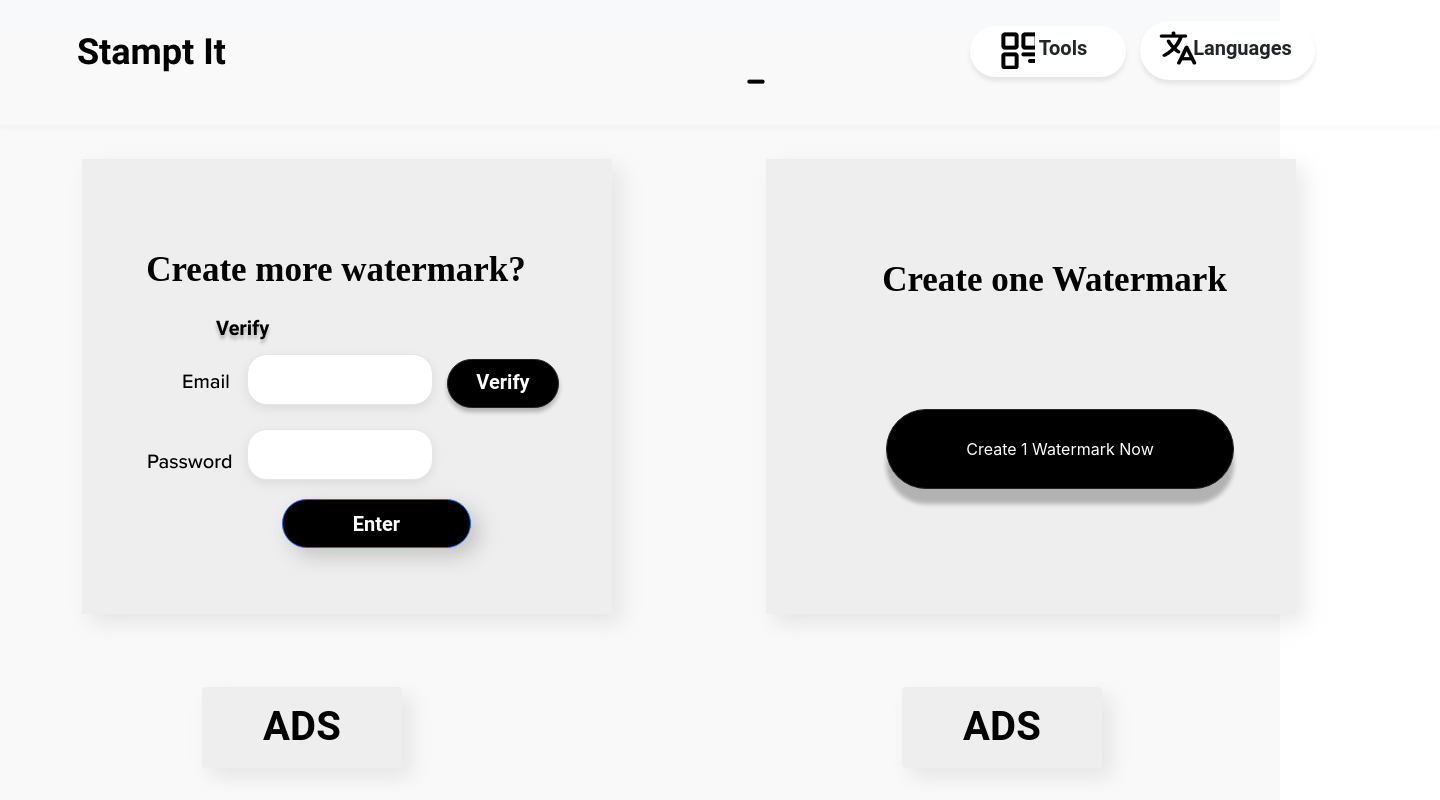
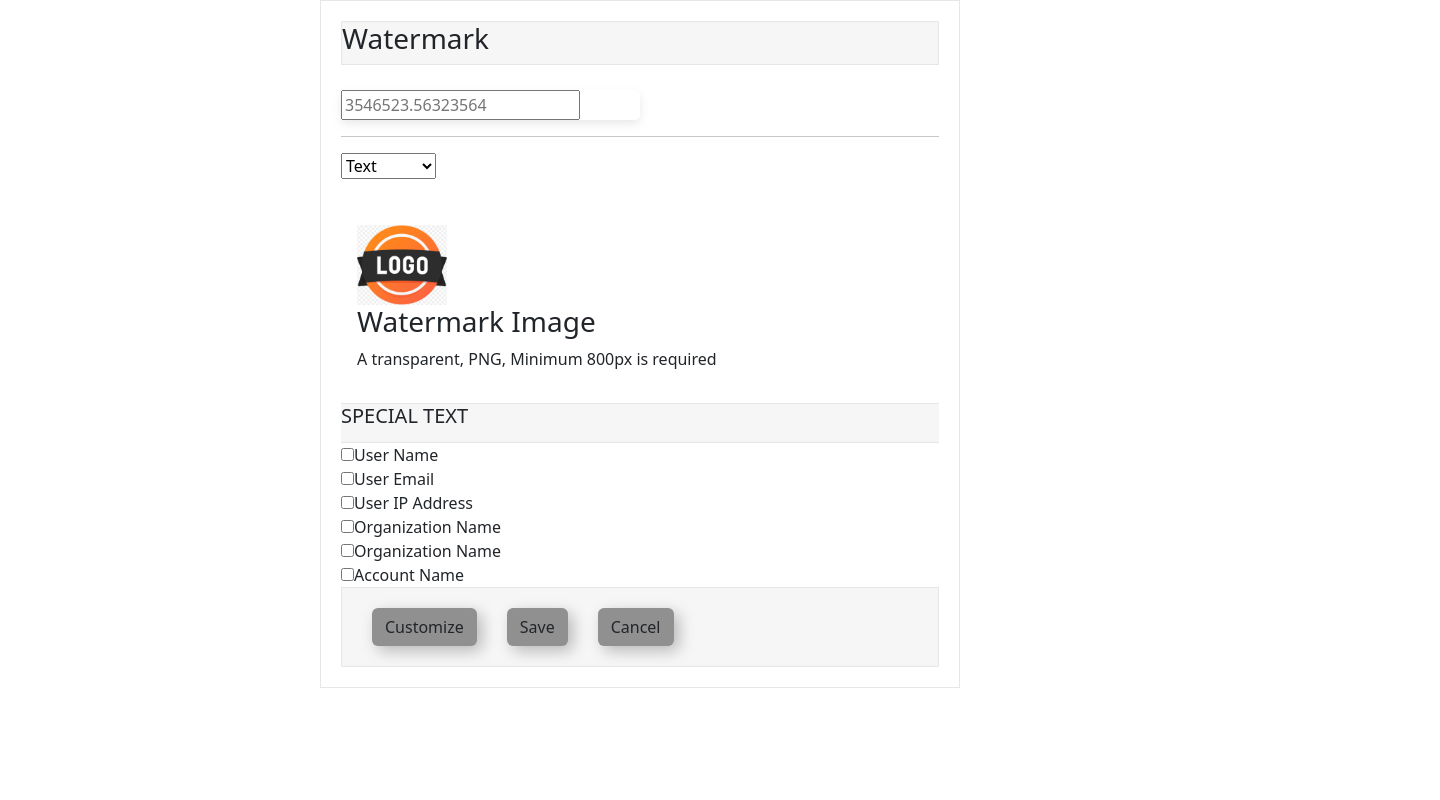
Before and after one commit to hafizadil123/Project-Stamp, a React (Create React App) app: page / in a window 1280 px wide. Shown: the top 800 px of the page, 1440 px wide, since content can reach past the window. Built offline with nearby package versions, Linux system fonts and the light colour scheme.

Commit message:
induct react bootstrap

```diff
--- a/package.json
+++ b/package.json
@@ -6,8 +6,9 @@
     "@testing-library/jest-dom": "^5.11.4",
     "@testing-library/react": "^11.1.0",
     "@testing-library/user-event": "^12.1.10",
-    "bootstrap": "^5.1.0",
+    "bootstrap": "5.1.0",
     "react": "^17.0.2",
+    "react-bootstrap": "^2.0.0-beta.6",
     "react-dom": "^17.0.2",
     "react-scripts": "4.0.3",
     "web-vitals": "^1.0.1"
--- a/public/index.html
+++ b/public/index.html
@@ -14,12 +14,6 @@
       manifest.json provides metadata used when your web app is installed on a
       user's mobile device or desktop. See https://developers.google.com/web/fundamentals/web-app-manifest/
     -->
-    <link
-      rel="stylesheet"
-      href="https://cdn.jsdelivr.net/npm/bootstrap@5.1.0/dist/css/bootstrap.min.css"
-      integrity="sha384-KyZXEAg3QhqLMpG8r+8fhAXLRk2vvoC2f3B09zVXn8CA5QIVfZOJ3BCsw2P0p/We"
-      crossorigin="anonymous"
-    />
     <link rel="manifest" href="%PUBLIC_URL%/manifest.json" />
     <!--
       Notice the use of %PUBLIC_URL% in the tags above.
--- a/src/index.js
+++ b/src/index.js
@@ -2,13 +2,14 @@ import React from 'react';
 import ReactDOM from 'react-dom';
 import './index.css';
 import App from './App';
-import HomeScreen from './Containers/HomeScreen';
+import VideoSidebar from './Components/VideoSidebar.js';
+// import HomeScreen from './Containers/HomeScreen';
 import reportWebVitals from './reportWebVitals';
-// import 'bootstrap/dist/css/bootstrap.min.css';
+import 'bootstrap/dist/css/bootstrap.min.css';
 
 ReactDOM.render(
   <React.StrictMode>
-    <HomeScreen />
+    <VideoSidebar />
   </React.StrictMode>,
   document.getElementById('root')
 );
```
Also changed, not shown: 1 other file (tests, documents, lock files or other folders).
